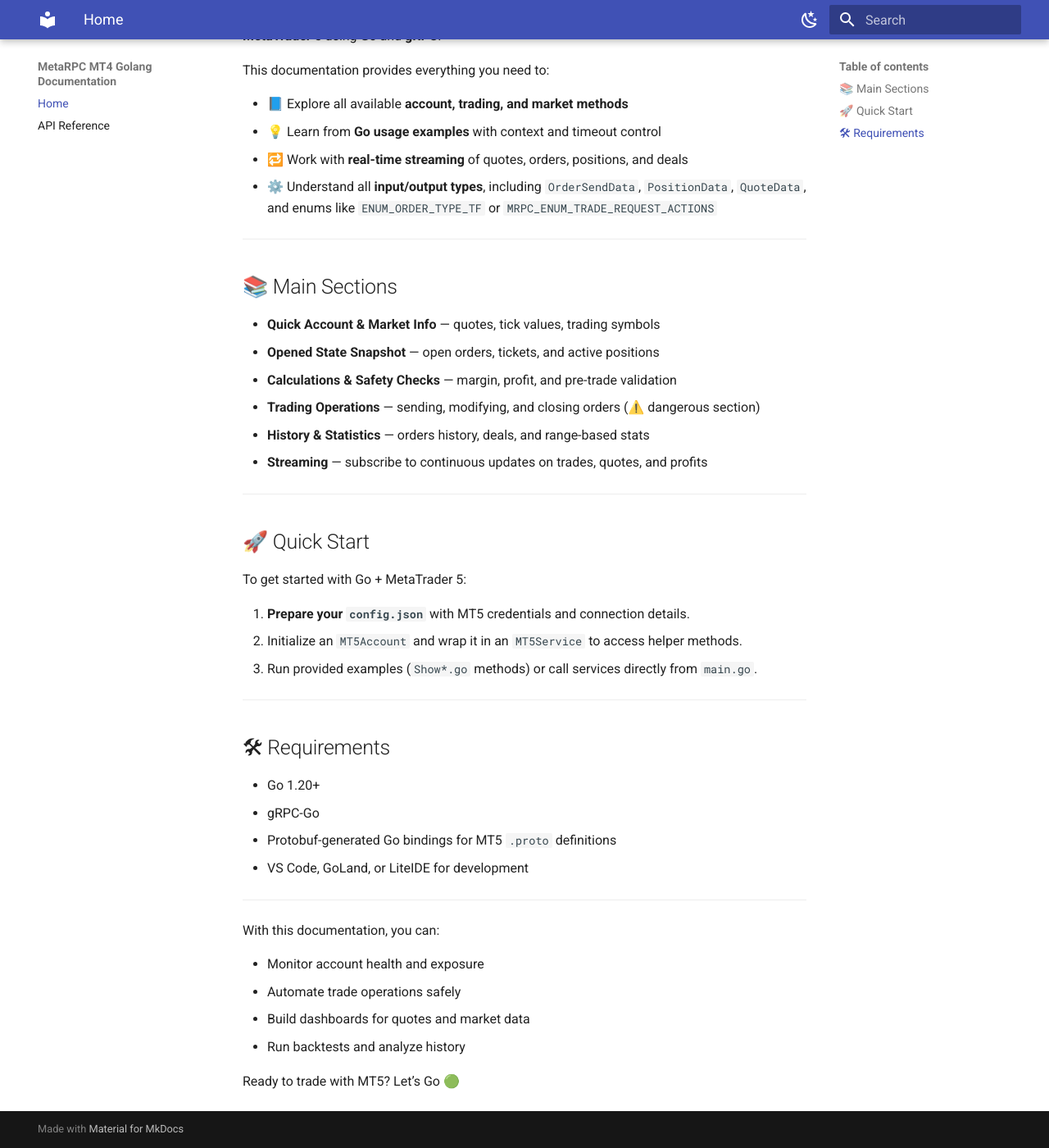
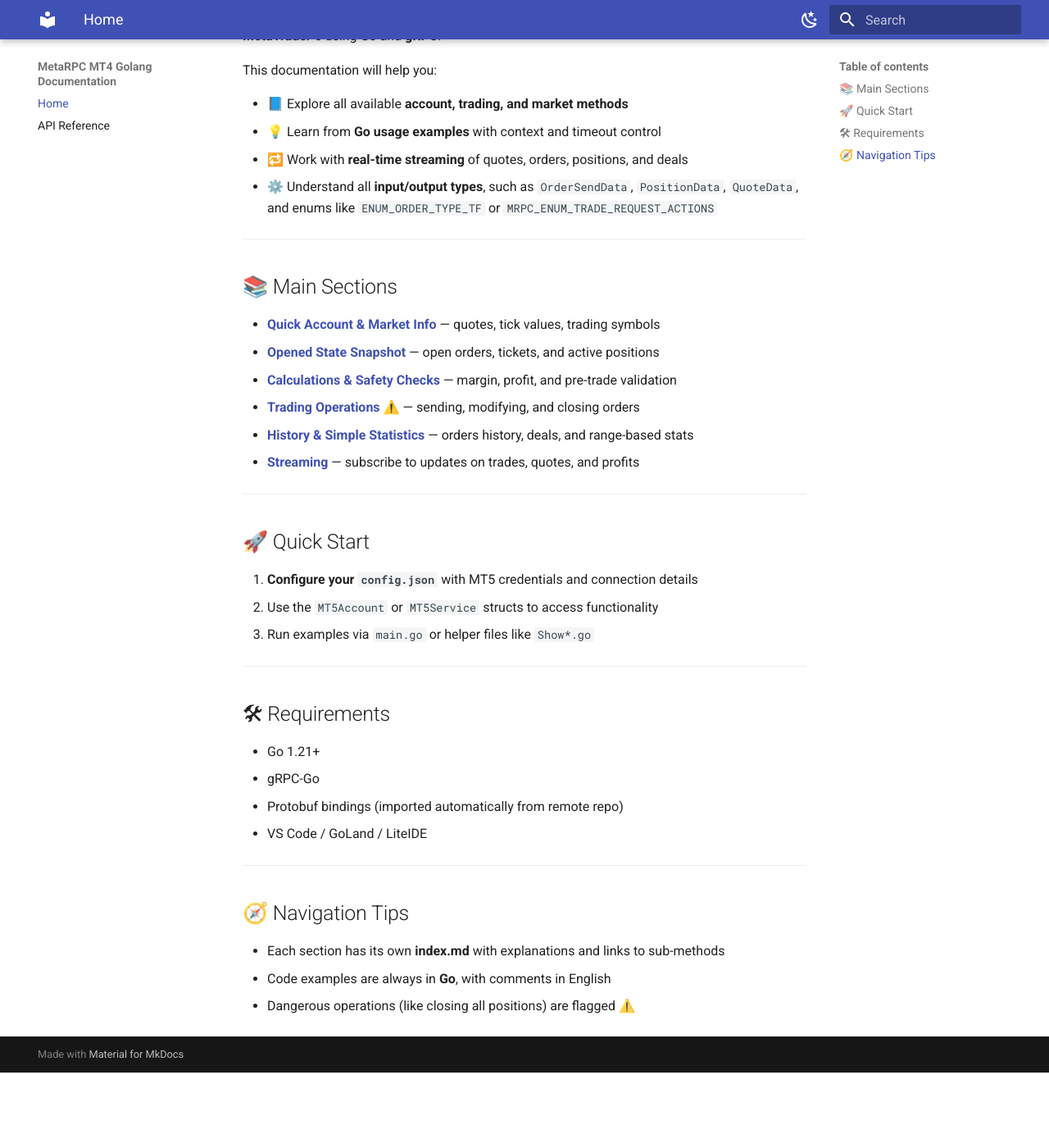
Before and after one commit to MetaRPC/GoMT5, an MkDocs documentation site: the page built from docs/index.md, in a window 1280 px wide and 1400 px high, scrolled down 174 px. Shown: the whole window at 82% size. Built offline with MkDocs 1.6.1 and Material for MkDocs 9.7.7, drawn with Linux system fonts in a browser that asks for light colours; after the commit the page ends 1482 px from its top, so only the background shows below that.

Commit message:
Update index.md

```diff
--- a/docs/index.md
+++ b/docs/index.md
@@ -2,50 +2,45 @@
 
 Welcome to the **MetaRPC MT5 Go Documentation** — your guide to building integrations with **MetaTrader 5** using **Go** and **gRPC**.
 
-This documentation provides everything you need to:
+This documentation will help you:
 
 * 📘 Explore all available **account, trading, and market methods**
 * 💡 Learn from **Go usage examples** with context and timeout control
 * 🔁 Work with **real-time streaming** of quotes, orders, positions, and deals
-* ⚙️ Understand all **input/output types**, including `OrderSendData`, `PositionData`, `QuoteData`, and enums like `ENUM_ORDER_TYPE_TF` or `MRPC_ENUM_TRADE_REQUEST_ACTIONS`
+* ⚙️ Understand all **input/output types**, such as `OrderSendData`, `PositionData`, `QuoteData`, and enums like `ENUM_ORDER_TYPE_TF` or `MRPC_ENUM_TRADE_REQUEST_ACTIONS`
 
 ---
 
 ## 📚 Main Sections
 
-* **Quick Account & Market Info** — quotes, tick values, trading symbols
-* **Opened State Snapshot** — open orders, tickets, and active positions
-* **Calculations & Safety Checks** — margin, profit, and pre-trade validation
-* **Trading Operations** — sending, modifying, and closing orders (⚠️ dangerous section)
-* **History & Statistics** — orders history, deals, and range-based stats
-* **Streaming** — subscribe to continuous updates on trades, quotes, and profits
+* **[Quick Account & Market Info](QuickAccount_MarketInfo/index.md)** — quotes, tick values, trading symbols
+* **[Opened State Snapshot](Opened_State_Snapshot/index.md)** — open orders, tickets, and active positions
+* **[Calculations & Safety Checks](Calculations_And_PreliminaryVerification/index.md)** — margin, profit, and pre-trade validation
+* **[Trading Operations ⚠️](TradingOps%28DANGEROUS%29/index.md)** — sending, modifying, and closing orders
+* **[History & Simple Statistics](History_And_SimpleStatistics/index.md)** — orders history, deals, and range-based stats
+* **[Streaming](Streaming/index.md)** — subscribe to updates on trades, quotes, and profits
 
 ---
 
 ## 🚀 Quick Start
 
-To get started with Go + MetaTrader 5:
-
-1. **Prepare your `config.json`** with MT5 credentials and connection details.
-2. Initialize an `MT5Account` and wrap it in an `MT5Service` to access helper methods.
-3. Run provided examples (`Show*.go` methods) or call services directly from `main.go`.
+1. **Configure your `config.json`** with MT5 credentials and connection details
+2. Use the `MT5Account` or `MT5Service` structs to access functionality
+3. Run examples via `main.go` or helper files like `Show*.go`
 
 ---
 
 ## 🛠 Requirements
 
-* Go 1.20+
+* Go 1.21+
 * gRPC-Go
-* Protobuf-generated Go bindings for MT5 `.proto` definitions
-* VS Code, GoLand, or LiteIDE for development
+* Protobuf bindings (imported automatically from remote repo)
+* VS Code / GoLand / LiteIDE
 
 ---
 
-With this documentation, you can:
+## 🧭 Navigation Tips
 
-* Monitor account health and exposure
-* Automate trade operations safely
-* Build dashboards for quotes and market data
-* Run backtests and analyze history
-
-Ready to trade with MT5? Let’s Go 🟢
+* Each section has its own **index.md** with explanations and links to sub-methods
+* Code examples are always in **Go**, with comments in English
+* Dangerous operations (like closing all positions) are flagged ⚠️
```
